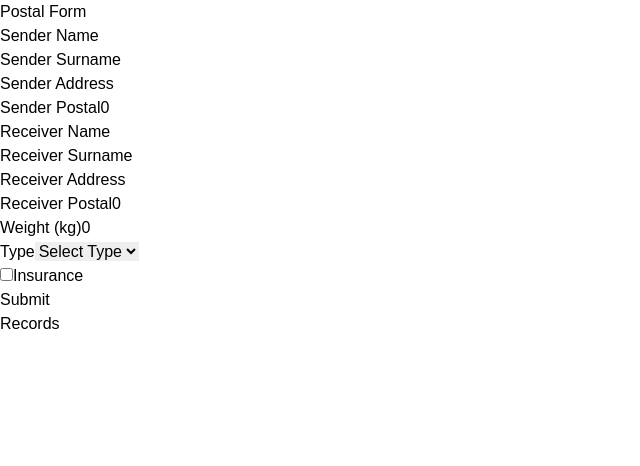
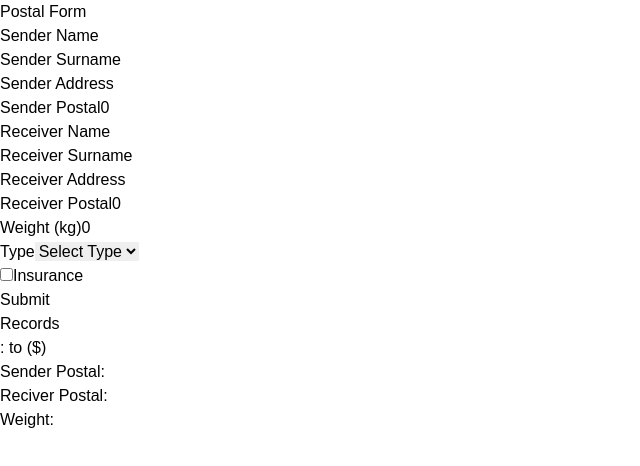
Before and after one commit to pnwttklm/pos, a Next.js app: page /new in a window 1280 px wide. Shown: the top 466 px of the page, without its empty margins (0-640 px from the left). Built offline with nearby package versions, Linux system fonts and the light colour scheme.

Commit message:
remove array of data

```diff
--- a/src/app/new/page.tsx
+++ b/src/app/new/page.tsx
@@ -33,7 +33,7 @@ export default function Home() {
     type: "",
     insurance: false,
   });
-  const [data, setData] = useState<PostalRecords[]>([]);
+  const [data, setData] = useState<PostalRecords>();
 
   const handleChange = (
     e: React.ChangeEvent<HTMLInputElement | HTMLSelectElement>
@@ -56,7 +56,7 @@ export default function Home() {
       price,
     };
 
-    setData((prev) => [...prev, newRecord]);
+    setData(newRecord);
     setFormData({
       sender_name: "",
       sender_surname: "",
@@ -218,17 +218,15 @@ export default function Home() {
 
           <h2>Records</h2>
           <ul>
-            {data.map((record, index) => (
-              <li key={index}>
-                {record.tracking_number}: {record.sender_name} to{" "}
-                {record.receiver_name} (${record.price})<br />
-                Sender Postal: {record.sender_postal}
+              <li>
+                {data?.tracking_number}: {data?.sender_name} to{" "}
+                {data?.receiver_name} (${data?.price})<br />
+                Sender Postal: {data?.sender_postal}
                 <br />
-                Reciver Postal: {record.receiver_postal}
+                Reciver Postal: {data?.receiver_postal}
                 <br />
-                Weight:{record.weight}
+                Weight:{data?.weight}
               </li>
-            ))}
           </ul>
         </div>
       ) : (
```
